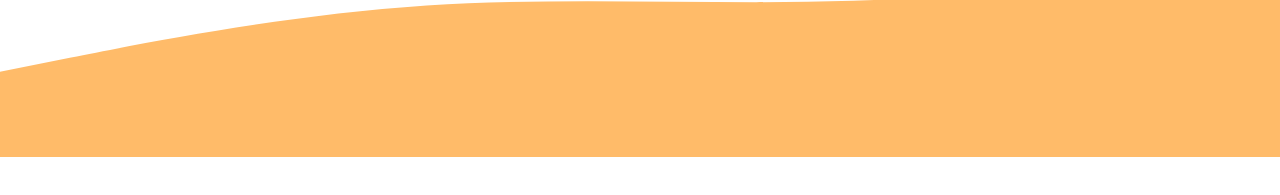
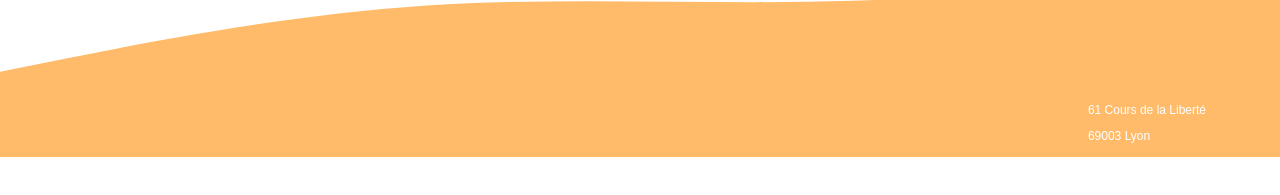
Before and after one commit to Babily-github-account/lyon-js-sept2020-p3-babily-front-office, a Next.js app: page / in a window 1280 px wide. Shown: the part 207-402 px from the top of the page. Built offline with nearby package versions, Linux system fonts and the light colour scheme.

Commit message:
footer design is ok for desktop version

```diff
--- a/components/Footer.js
+++ b/components/Footer.js
@@ -1,11 +1,12 @@
 import { RiFacebookBoxLine, RiLinkedinBoxLine } from 'react-icons/ri';
 import { FaTwitterSquare } from 'react-icons/fa';
+import Link from 'next/link';
 
 export default function Footer() {
   const containerFooter = {
     display: 'flex',
     alignItems: 'flex-end',
-
+    justifyContent: 'space-around',
     backgroundImage: `url(/images/FooterWaves.svg)`,
     backgroundSize: '100%',
     backgroundRepeat: 'no-repeat',
@@ -17,7 +18,6 @@ export default function Footer() {
   };
 
   const containerReseaux = {
-    paddingLeft: '40px',
     display: 'flex',
     flexDirection: 'column',
     alignItems: 'center',
@@ -32,6 +32,21 @@ export default function Footer() {
     fontSize: '10px',
   };
 
+  const footerNav = {
+    width:'50%',
+    display: 'flex',
+    flexDirection: 'row',
+    alignItems: 'center',
+    listStyle: 'none',
+    justifyContent: 'space-around',
+    paddingBottom: '80px',
+  };
+
+  const containerAdress = {
+    fontSize: '12px',
+    paddingBottom: '40px',
+  };
+
   return (
     <div style={containerFooter}>
       <div style={containerReseaux}>
@@ -42,26 +57,35 @@ export default function Footer() {
           <FaTwitterSquare />
           <RiLinkedinBoxLine />
         </div>
-        <div>
-          {/* <Link to='/decouvrir'>
+      </div>
+
+      <ul style={footerNav}>
+        <Link href="/decouvrir">
           <a>Découvrir</a>
         </Link>
-          <Link to='/votrespace'>
+        <Link href="/votrespace">
           <a>Votre espace</a>
-          </Link>
-          <Link to="/temoignages">
+        </Link>{' '}
+        <Link href="/temoignages">
           <a>Témoignages</a>
         </Link>
-          <Link to="/contact">
+        <Link href="/contact">
           <a>Contact </a>
         </Link>
-          <Link to ="/confidentialites">
+        <Link href="/confidentialites">
           <a>Confidentialités</a>
         </Link>
-          <Link to='/mentions'>
+        <Link href="/mentions">
           <a>Mentions</a>
-          </Link> */}
-        </div>
+        </Link>
+      </ul>
+
+      <div style={containerAdress}>
+        <p>61 Cours de la Liberté</p>
+        <p>69003 Lyon </p>
+        <p>Nicolas Lorut</p>
+        <p>ecrivez-nous@babily.fr</p>
+        <p> 0 608 970 282 </p>
       </div>
     </div>
   );
```
Lines whose indentation alone changed are shown as unchanged.
